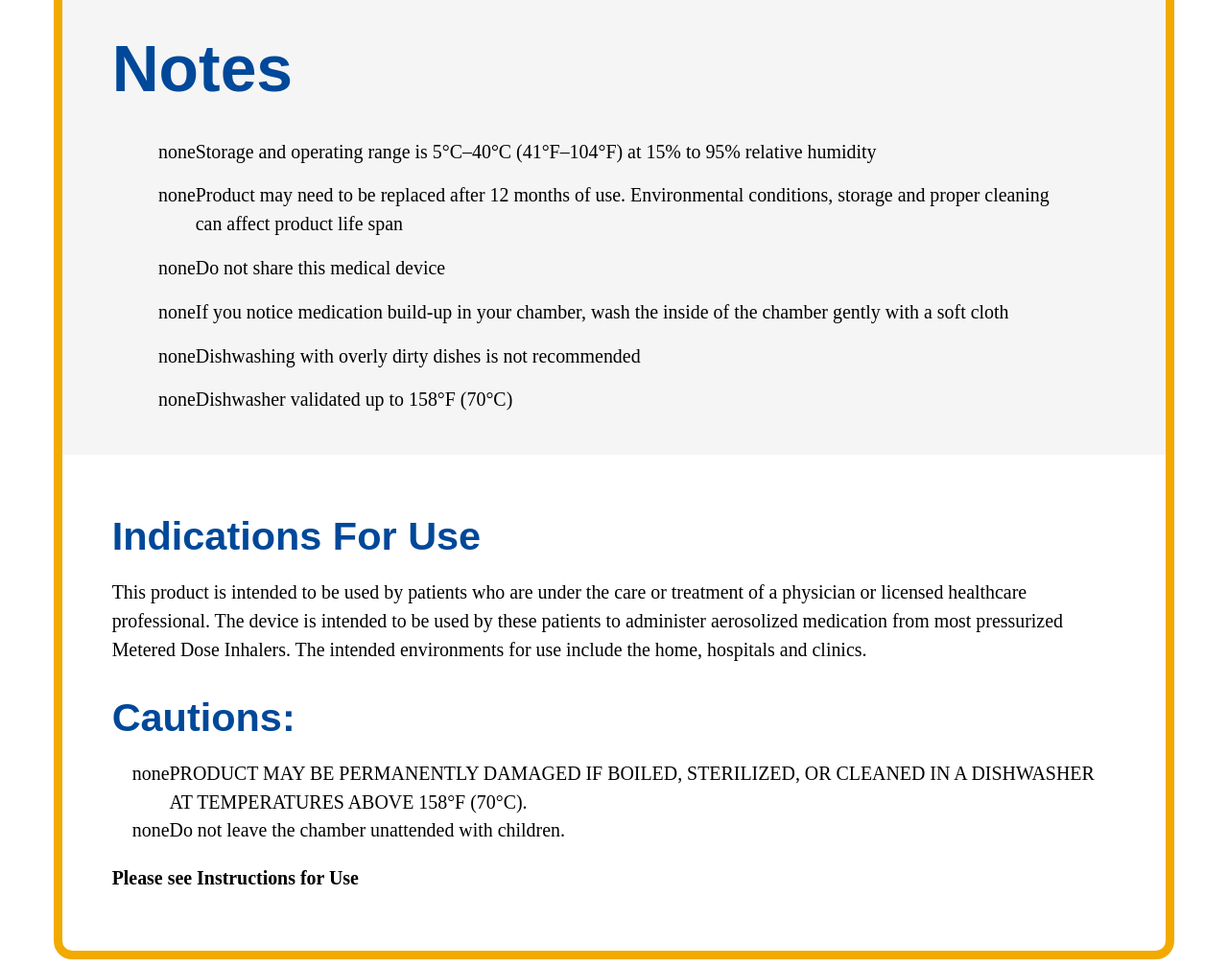
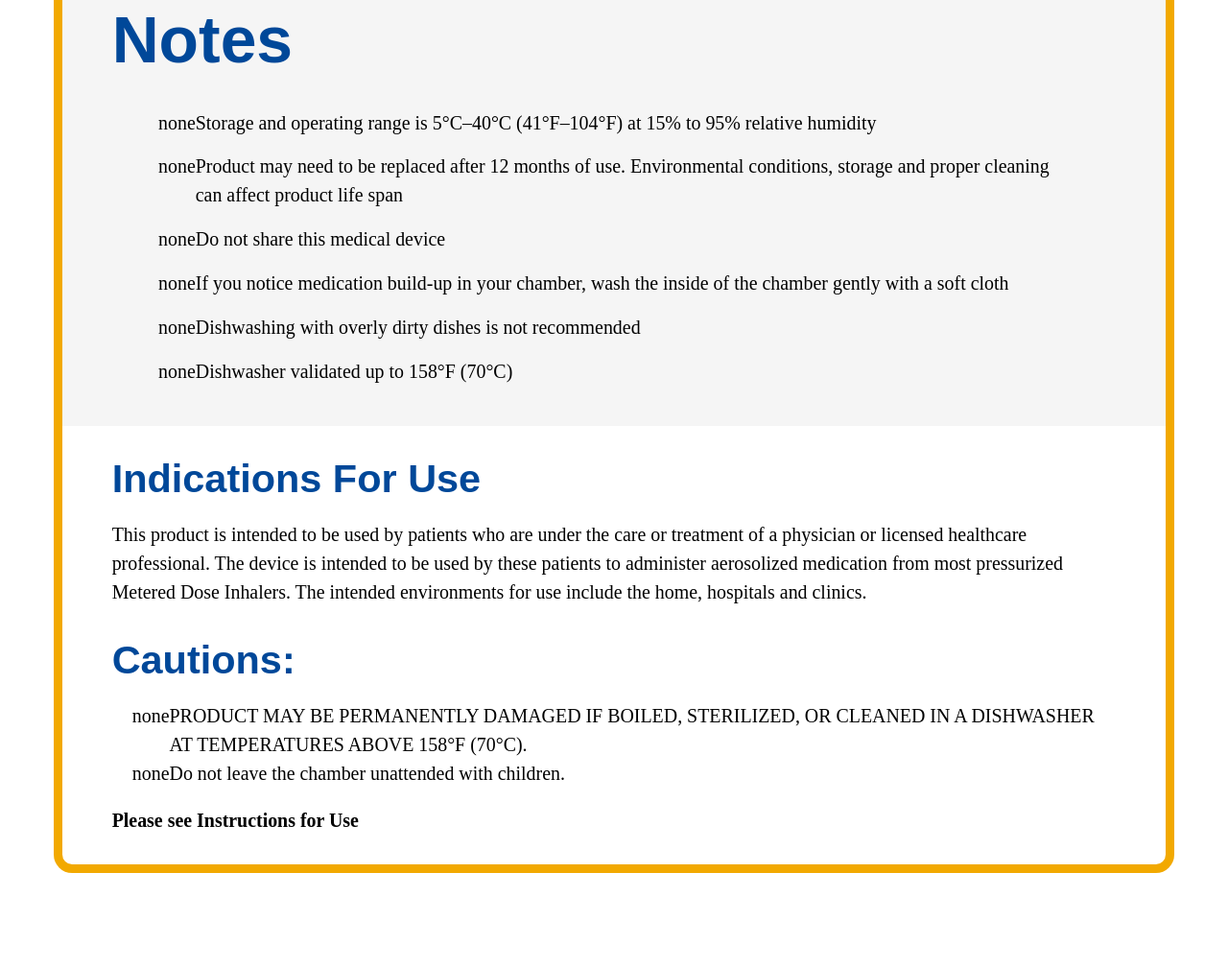
Before and after one commit to chocobuckle/ac, a Gatsby site: page /instructions in a window 1280 px wide. Shown: the part 4342-5350 px from the top of the page at 96% size. After the commit the page ends 5260 px from the top, so only its background shows below. Built offline with nearby package versions, Linux system fonts and the light colour scheme; Gatsby itself is replaced by a stand-in of ours.

Commit message:
Fix padding bottom issue on Insturctions content wrapper

```diff
--- a/src/pages/instructions.js
+++ b/src/pages/instructions.js
@@ -17,6 +17,10 @@
   border: 0.75vw solid #f2a900;
   margin-top: 6.5vw;
   padding: 0;
+
+  @media screen and (min-width: 996px) {
+    padding: 0;
+  }
 `;
 
 const SubMenuWrapper = styled.div`
@@ -274,7 +278,7 @@
                 PDFPath={smallMediumPDF}
               />
               <TabMenuNotes />
-              <IndicationsForUse />
+              <IndicationsForUse style={{ paddingTop: 0 }} />
             </div>
           )}
           {activeSubMenuTab === 2 && (
```
